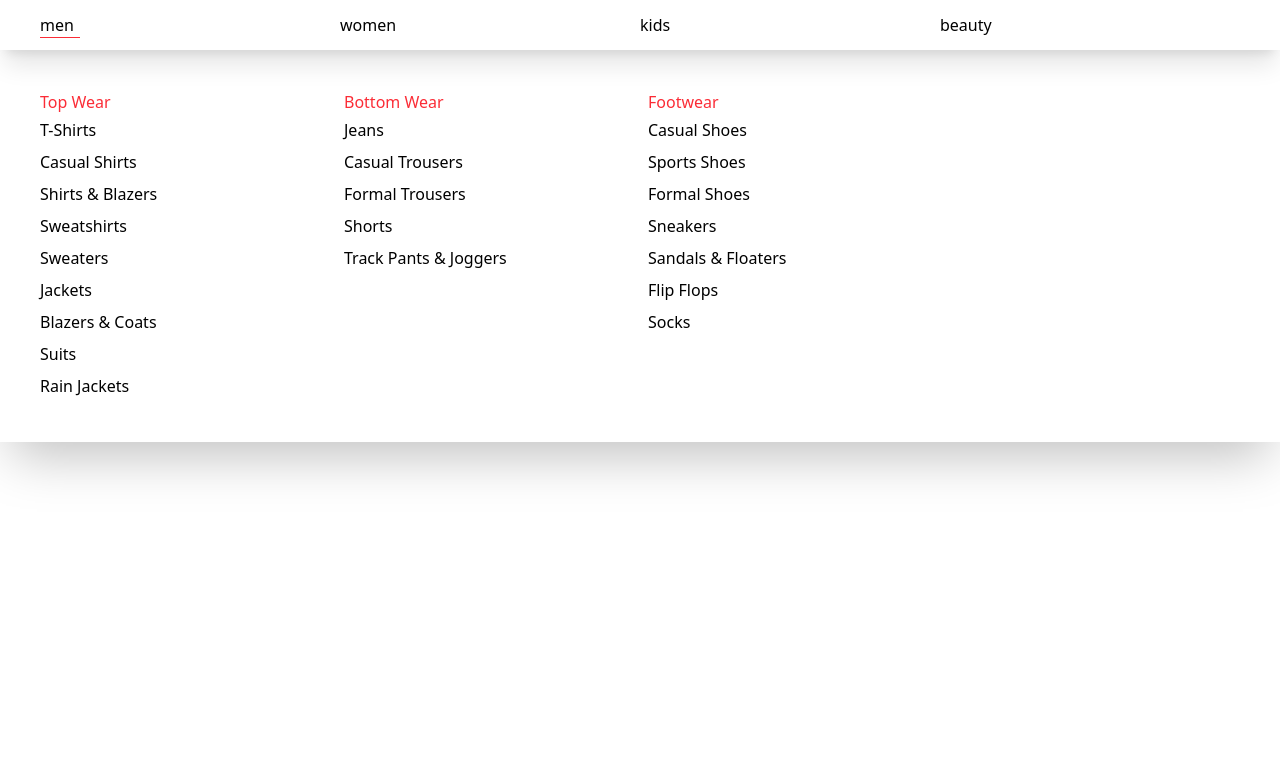
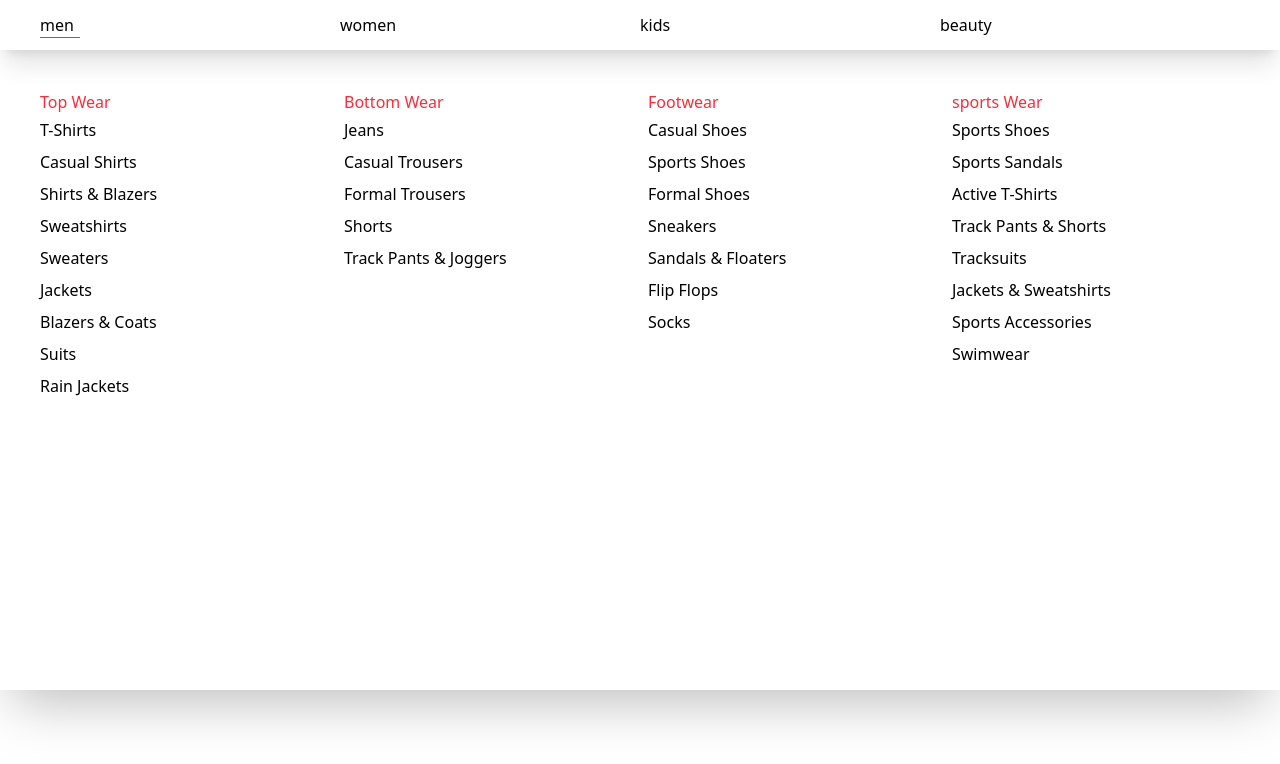
Before and after one commit to divyav26/multistep_header, a React (Vite) app: page / in a window 1280 px wide. Both pictures are taken after a click on the element "men". Shown: the top 764 px of the page. Built offline with nearby package versions, Linux system fonts and the light colour scheme.

Commit message:
update Navbar mega menu height and add new categories for sports wear and footwear

```diff
--- a/src/components/Navbar.tsx
+++ b/src/components/Navbar.tsx
@@ -44,7 +44,7 @@ export default function Navbar() {
           })}
         </nav>
         {isMegaMenuOpen && (
-          <div className="w-full bg-white text-black shadow-2xl p-10 grid grid-cols-4 gap-4 absolute z-0">
+          <div className="w-full h-[80vh] bg-white text-black shadow-2xl p-10 grid grid-cols-4 gap-4 absolute z-0">
             {activeCategory === "men" &&
               megaMenu.men.map((item) => {
                 return (
--- a/src/data/data.ts
+++ b/src/data/data.ts
@@ -34,6 +34,19 @@ export const megaMenu = {
         "Sandals & Floaters",
         "Flip Flops",
         "Socks",
+      ],
+    },
+    {
+      heading: "sports Wear",
+      items: [
+        "Sports Shoes",
+        "Sports Sandals",
+        "Active T-Shirts",
+        "Track Pants & Shorts",
+        "Tracksuits",
+        "Jackets & Sweatshirts",
+        "Sports Accessories",
+        "Swimwear",
       ],
     },
   ],
@@ -73,6 +86,16 @@ export const megaMenu = {
         "   Blazers & Waistcoats,",
       ],
     },
+    {
+      heading: " Footwear",
+      items: [
+        "Flats",
+        "Casual Shoes",
+        "Heels",
+        "Boots",
+        "Sports Shoes & Floaters",
+      ],
+    },
   ],
 
   kids: [
@@ -108,6 +131,33 @@ export const megaMenu = {
         "Innerwear & Thermals",
         "Nightwear & Loungewear",
         "Value Packs",
+      ],
+    },
+    {
+      heading: "Footwear",
+      items: [
+        "Casual Shoes",
+        "Flipflops",
+        "Sports Shoes",
+        "Flats",
+        "Sandals",
+        "Heels",
+        "School Shoes",
+        "Socks",
+      ],
+    },
+    {
+      heading: "Infants",
+      items: [
+        "Bodysuits",
+        "Rompers & Sleepsuits",
+        "Clothing Sets",
+        "Tshirts & Tops",
+        "Dresses",
+        "Bottom wear",
+        "Winter Wear",
+        "Innerwear & Sleepwear",
+        "Infant Care",
       ],
     },
   ],
```
